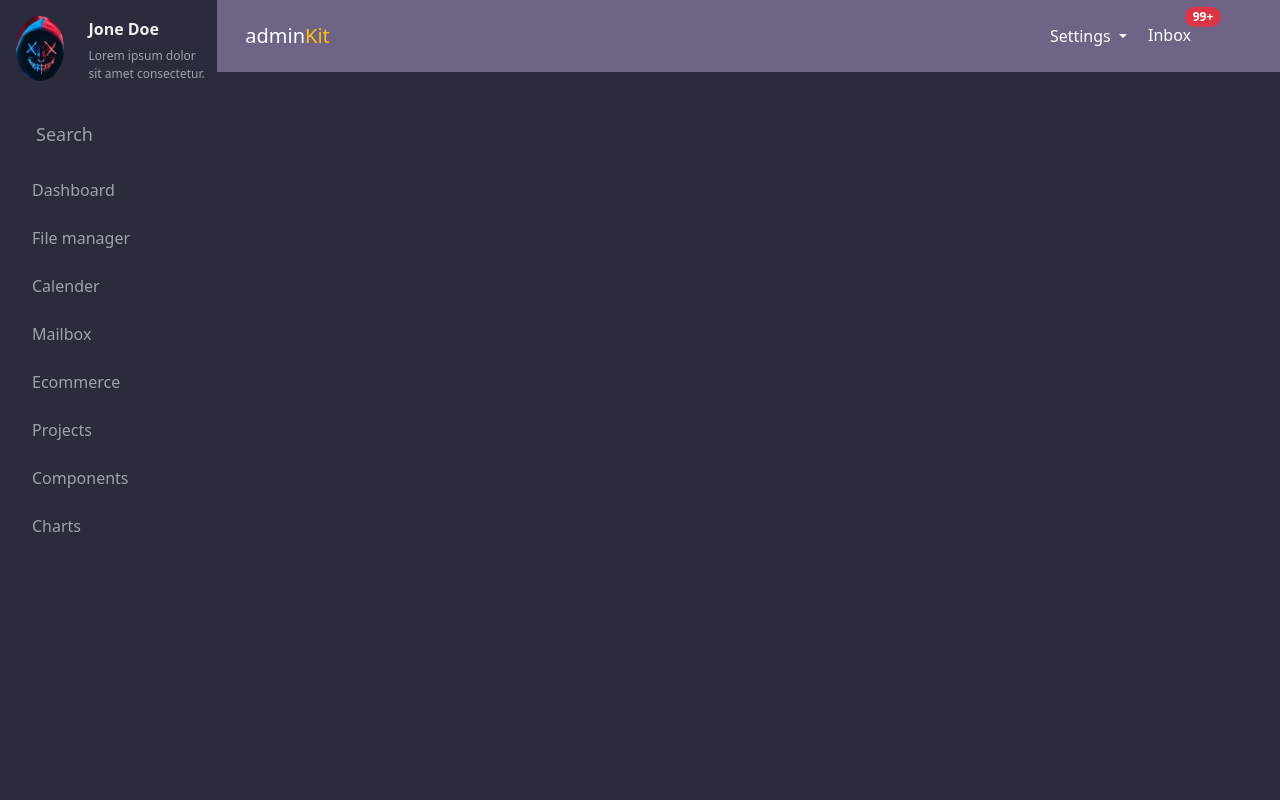
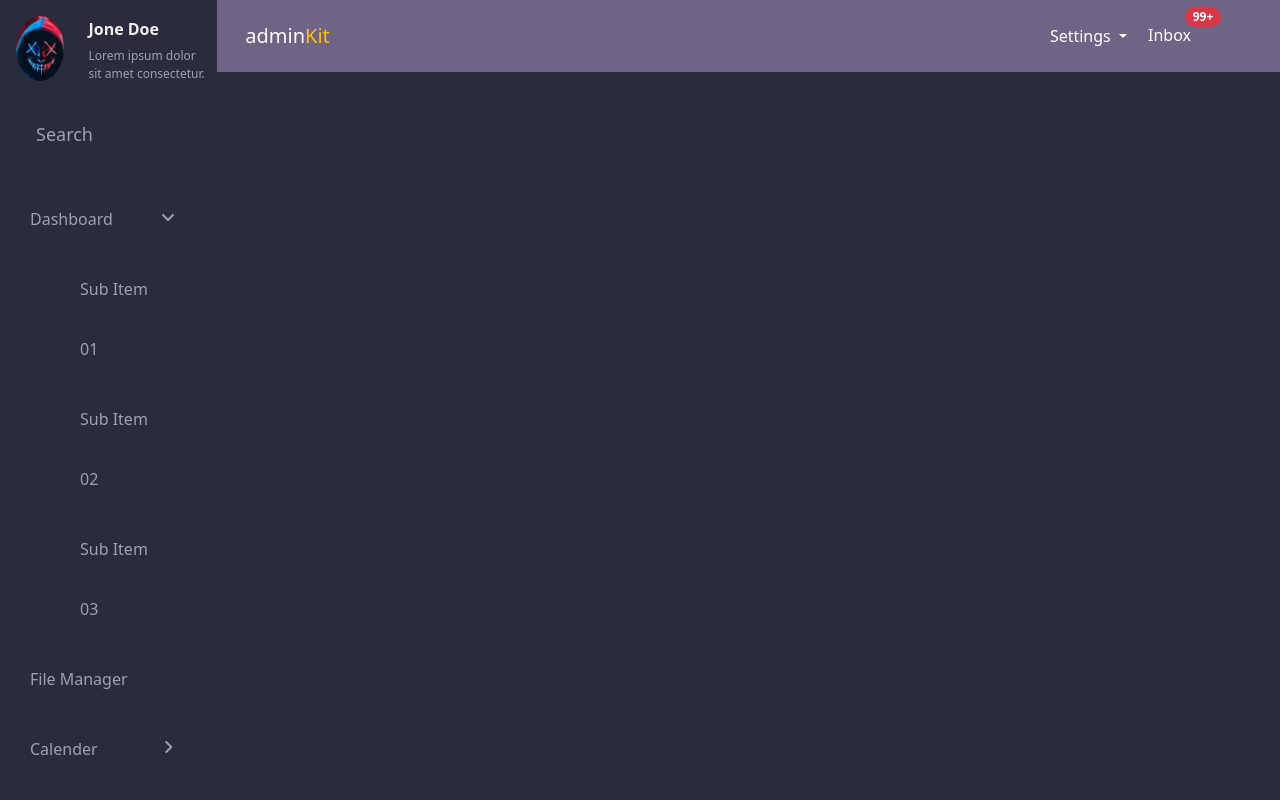
Before and after one commit to Malik4647/Bootstrap-projects, a plain HTML site: page user-dashboard/index.html in a window 1280 px wide. Both pictures are taken after a click on the link "Dashboard". Shown: the top 800 px of the page. Drawn offline with nearby package versions, Linux system fonts and the light colour scheme.

Commit message:
user-dashboard

```diff
--- a/user-dashboard/index.html
+++ b/user-dashboard/index.html
@@ -23,7 +23,7 @@
   <body style="background-color: #2a2b3d">
     <main>
       <div class="row">
-        <div class="col-sm-2 md-2 container">
+        <div class="col-sm-2 md-2 container side-bar">
           <div class="card">
             <div class="row">
               <div class="col-md-4">
@@ -48,17 +48,86 @@
               />
             </form>
           </div>
-          <div>
-            <ul class="sidebar mb-2 mb-lg-0">
-              <li><a href="#"> Dashboard </a></li>
-              <li><a href="#">File manager</a></li>
-              <li><a href="#"> Calender </a></li>
-              <li><a href="#"> Mailbox </a></li>
-              <li><a href="#"> Ecommerce </a></li>
-              <li><a href="#"> Projects </a></li>
-              <li><a href="#"> Components </a></li>
-              <li><a href="#"> Charts </a></li>
-            </ul>
+          <div class="menu">
+            <div class="item">
+              <a class="sub-btn"
+                >Dashboard <i class="fas fa-angle-right dropdown"></i
+              ></a>
+              <div class="sub-menu">
+                <a href="#" class="sub-item">Sub Item 01</a>
+                <a href="#" class="sub-item">Sub Item 02</a>
+                <a href="#" class="sub-item">Sub Item 03</a>
+              </div>
+            </div>
+            <div class="item">
+              <a>File Manager</a>
+            </div>
+            <div class="item">
+              <a class="sub-btn"
+                >Calender <i class="fas fa-angle-right dropdown"></i
+              ></a>
+              <div class="sub-menu">
+                <a href="#" class="sub-item">Sub Item 01</a>
+                <a href="#" class="sub-item">Sub Item 02</a>
+                <a href="#" class="sub-item">Sub Item 03</a>
+              </div>
+            </div>
+            <div class="item">
+              <a class="sub-btn"
+                >Mailbox <i class="fas fa-angle-right dropdown"></i
+              ></a>
+              <div class="sub-menu">
+                <a href="#" class="sub-item">Sub Item 01</a>
+                <a href="#" class="sub-item">Sub Item 02</a>
+                <a href="#" class="sub-item">Sub Item 03</a>
+              </div>
+            </div>
+            <div class="item">
+              <a class="sub-btn"
+                >Ecommerce <i class="fas fa-angle-right dropdown"></i
+              ></a>
+              <div class="sub-menu">
+                <a href="#" class="sub-item">Sub Item 01</a>
+                <a href="#" class="sub-item">Sub Item 02</a>
+                <a href="#" class="sub-item">Sub Item 03</a>
+              </div>
+            </div>
+            <div class="item">
+              <a class="sub-btn"
+                >Projects <i class="fas fa-angle-right dropdown"></i
+              ></a>
+              <div class="sub-menu">
+                <a href="#" class="sub-item">Sub Item 01</a>
+                <a href="#" class="sub-item">Sub Item 02</a>
+                <a href="#" class="sub-item">Sub Item 03</a>
+              </div>
+            </div>
+            <div class="item">
+              <a>Settings</a>
+            </div>
+            <div class="item">
+              <a class="sub-btn"
+                >Components <i class="fas fa-angle-right dropdown"></i
+              ></a>
+              <div class="sub-menu">
+                <a href="#" class="sub-item">Sub Item 01</a>
+                <a href="#" class="sub-item">Sub Item 02</a>
+                <a href="#" class="sub-item">Sub Item 03</a>
+              </div>
+            </div>
+            <div class="item">
+              <a class="sub-btn"
+                >Charts <i class="fas fa-angle-right dropdown"></i
+              ></a>
+              <div class="sub-menu">
+                <a href="#" class="sub-item">Sub Item 01</a>
+                <a href="#" class="sub-item">Sub Item 02</a>
+                <a href="#" class="sub-item">Sub Item 03</a>
+              </div>
+            </div>
+            <div class="item">
+              <a>Maps</a>
+            </div>
           </div>
         </div>
         <div class="col-sm-10 md-2">
@@ -124,6 +193,8 @@
         </div>
       </div>
     </main>
+    <script src="//ajax.googleapis.com/ajax/libs/jquery/1.9.1/jquery.min.js"></script>
+    <script src="script.js"></script>
     <script
       src="https://cdn.jsdelivr.net/npm/bootstrap@5.3.0-alpha1/dist/js/bootstrap.bundle.min.js"
       integrity="sha384-w76AqPfDkMBDXo30jS1Sgez6pr3x5MlQ1ZAGC+nuZB+EYdgRZgiwxhTBTkF7CXvN"
--- /dev/null
+++ b/user-dashboard/script.js
@@ -0,0 +1,6 @@
+$(document).ready(function () {
+    $('.sub-btn').click(function () {
+        $(this).next('.sub-menu').slideToggle();
+        $(this).find('.dropdown').toggleClass('rotate');
+    });
+});
--- a/user-dashboard/style.css
+++ b/user-dashboard/style.css
@@ -40,13 +40,42 @@ hr {
   color: #9ca3af;
 }
 
-.sidebar li {
-  list-style: none;
-  margin: 1.5rem 0;
+.side-bar .menu {
+  width: 100%;
+  margin-top: 30px;
+}
+.side-bar .menu .item {
+  position: relative;
+  cursor: pointer;
+}
+.side-bar .menu .item a {
+  color: #9ca3af;
   font-size: 16px;
+  text-decoration: none;
+  display: block;
+  padding: 5px 30px;
+  line-height: 60px;
 }
 
-.sidebar li a {
-  text-decoration: none;
-  color: #9ca3af;
+.side-bar .menu .item a .dropdown {
+  position: absolute;
+  right: 0;
+  margin: 20px;
+  transition: 0.3s ease;
 }
+
+.side-bar .menu .item .sub-menu {
+  display: none;
+}
+
+.side-bar .menu .item .sub-menu .active {
+  display: block;
+}
+
+.side-bar .menu .item .sub-menu a {
+  padding-left: 80px;
+}
+
+.rotate {
+  transform: rotate(90deg);
+}
```
